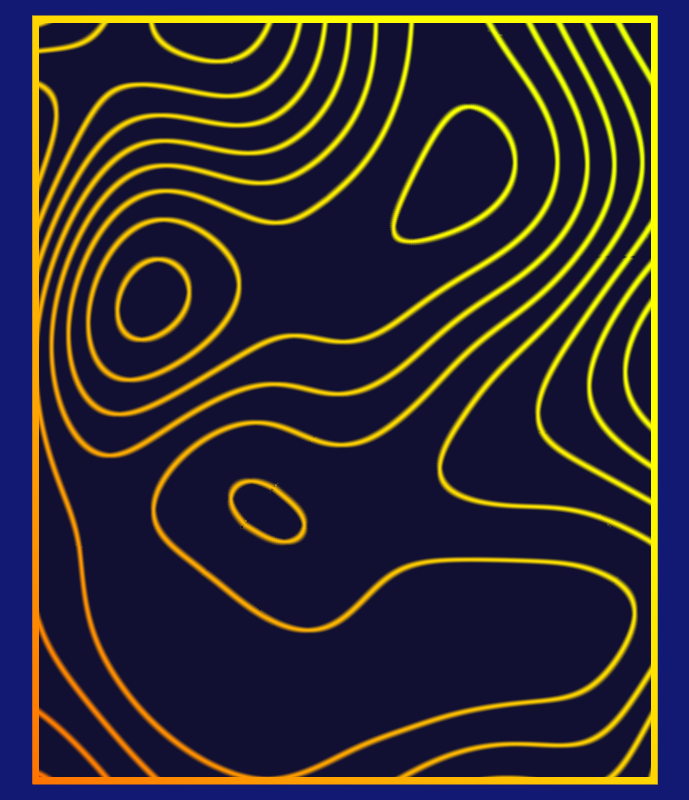
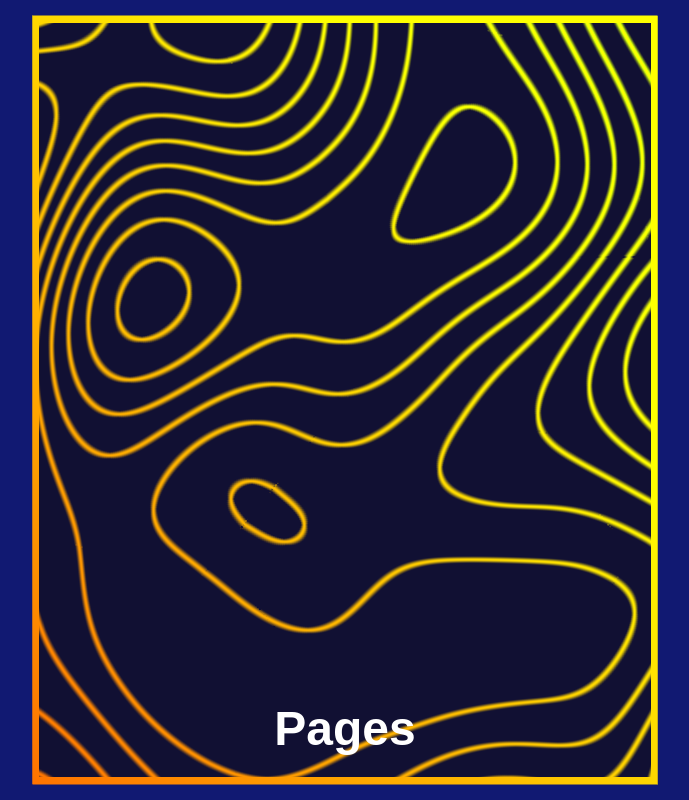
Before and after one commit to JCarlosLucio/r3f-particles, a React (Vite) app: page / in a window 1280 px wide. Shown: the whole page, without its empty margins (295-984 px from the left). Built offline with nearby package versions, Linux system fonts and the light colour scheme.

Commit message:
Add Label to App

```diff
--- a/src/App.tsx
+++ b/src/App.tsx
@@ -1,14 +1,18 @@
 // import BlocksScene from './components/BlocksScene';
 // import ParticlesScene from './components/ParticlesScene';
-
+import Label from './components/Label';
 import PlaneNoiseScene from './components/PlaneNoiseScene';
+import { useCDDState } from './hooks/useCDDState';
 
 const App = () => {
+  const cddStep = useCDDState();
+
   return (
     <>
       {/* <BlocksScene /> */}
       {/* <ParticlesScene /> */}
       <PlaneNoiseScene />
+      <Label step={cddStep} />
     </>
   );
 };
```
